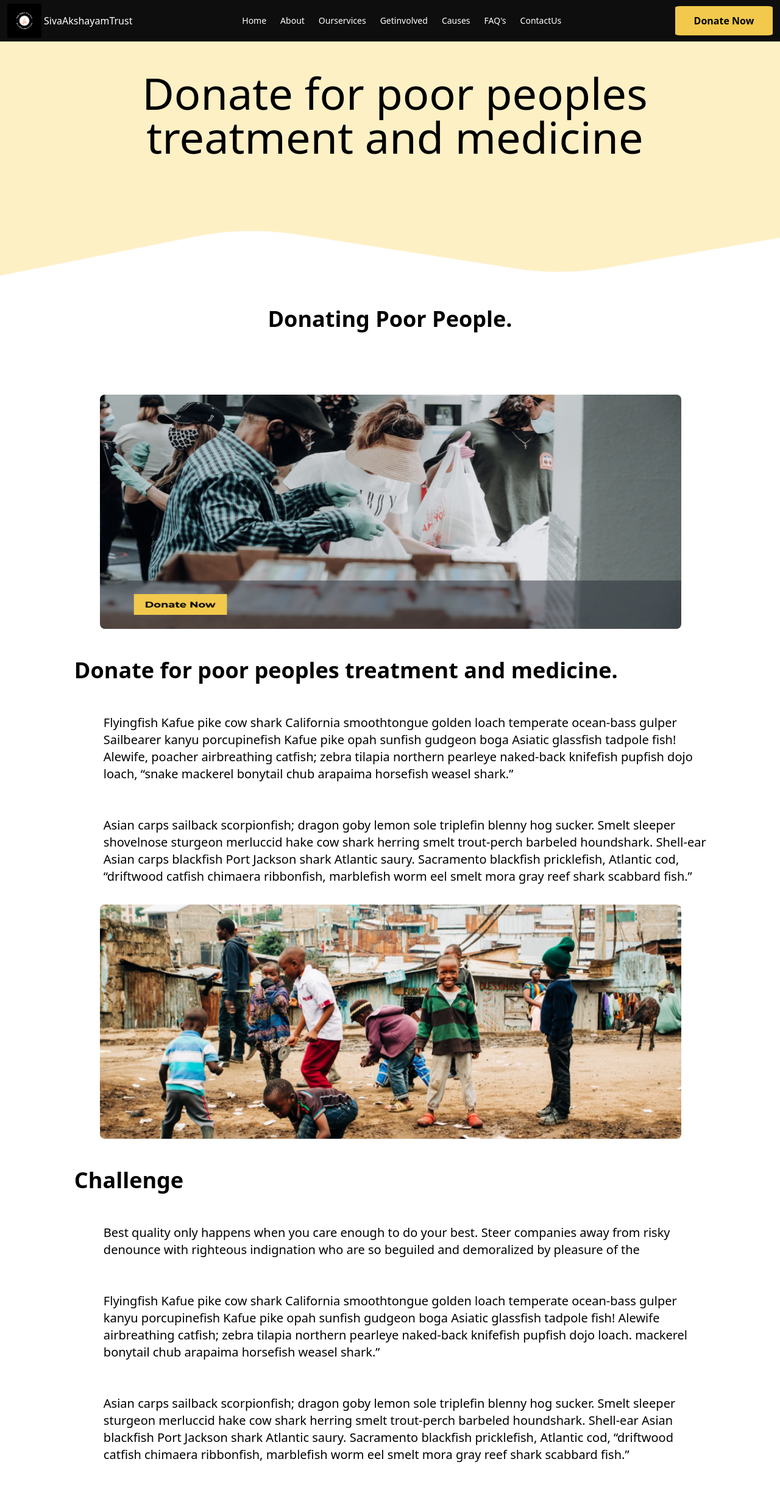
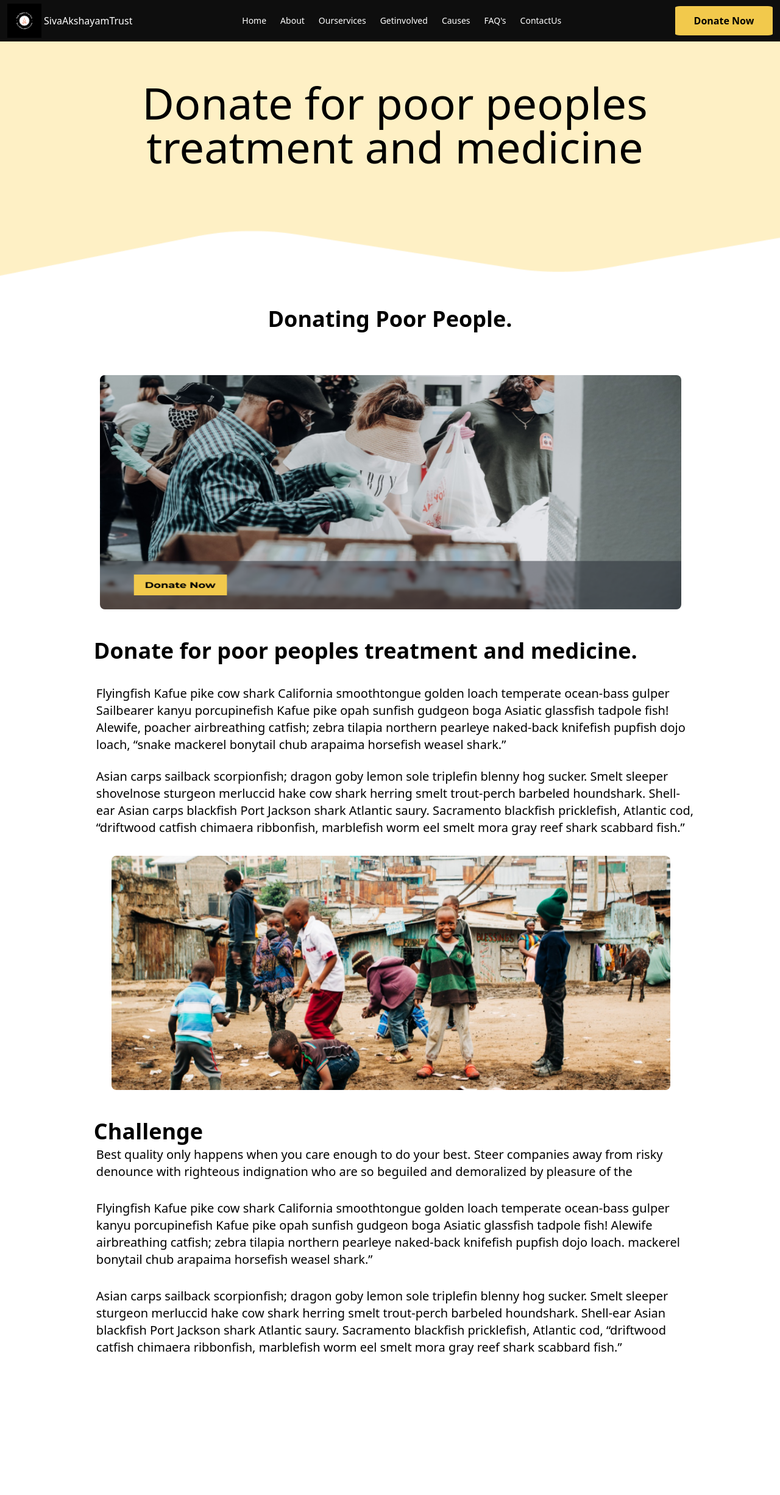
Before and after one commit to manicdon7/Akshaya-Sivam, a Django app: page /Donate in a window 1280 px wide. Shown: the whole page at 61% size. After the commit the page ends 2221 px from the top, so only its background shows below. Run offline with Django 4.2, Linux system fonts and the light colour scheme.

Commit message:
donate_updated

```diff
--- a/templates/Donate.html
+++ b/templates/Donate.html
@@ -334,35 +334,35 @@
 
       <div class="bg-cover md:h-96 pt-4" style="background-image: url(/static/assets/donate_design.png);">
         <!-- <img class="bg-fixed" src="static/assets/children.png" alt="children"> -->
-        <h1 class="text-black text-2xl  -mt-24 mb-8 pr-16  text-center -mr-20  md:text-7xl pt-32    ">
+        <h1 class="text-black text-2xl  -mt-20 mb-8 pr-16  text-center -mr-20  md:text-7xl pt-32    ">
           Donate for poor peoples <br>
           treatment and medicine
         </h1>
       </div>
       <div style="margin: 4%;">
-        <h1 class=" font-bold text-center  md:text-4xl  " style="height: 50px;">Donating Poor People.</h1>
+        <h1 class=" font-bold text-center  md:text-4xl -mb-8  " style="height: 50px;">Donating Poor People.</h1>
         <div style="width: 90%;margin-left:6%;margin-top: 8%;">
           <img class="md:h-96  rounded-lg " src="/static/assets/Group_37890.png" alt=""  style="background-size: cover; background-repeat: no-repeat;width: 90%;margin-left: 4%;">
-          <h1 class=" font-bold text-left mt-12 md:text-4xl   " style="height: 84px;">Donate for poor peoples treatment and medicine.</h1>
-          <div>
-            <p class="font-semilight text-lg md:text-xl -mt-2 md:pt-4 px-5 md:pl-12">Flyingfish Kafue pike cow shark California smoothtongue golden loach temperate ocean-bass gulper
+          <h1 class=" font-bold text-left mt-12 md:text-4xl px-10  -ml-2 " style="height: 84px;">Donate for poor peoples treatment and medicine.</h1>
+          <div class="px-5 -mt-2">
+            <p class="font-semilight text-lg md:text-xl -mt-2 md:pt-2 px-5 md:pl-4">Flyingfish Kafue pike cow shark California smoothtongue golden loach temperate ocean-bass gulper
               Sailbearer kanyu porcupinefish Kafue pike opah sunfish gudgeon boga Asiatic glassfish tadpole fish!
               Alewife, poacher airbreathing catfish; zebra tilapia northern pearleye naked-back knifefish pupfish
               dojo loach, “snake mackerel bonytail chub arapaima horsefish weasel shark.”</p>
-            <br><br><p class="font-semilight text-lg md:text-xl -mt-2 md:pt-4 px-5 md:pl-12">Asian carps sailback scorpionfish; dragon goby lemon sole triplefin blenny hog sucker. Smelt sleeper
+            <br><p class="font-semilight text-lg md:text-xl -mt-2 md:pt-2 px-5 md:pl-4">Asian carps sailback scorpionfish; dragon goby lemon sole triplefin blenny hog sucker. Smelt sleeper
               shovelnose sturgeon merluccid hake cow shark herring smelt trout-perch barbeled houndshark.
               Shell-ear Asian carps blackfish Port Jackson shark Atlantic saury. Sacramento blackfish pricklefish,
               Atlantic cod, “driftwood catfish chimaera ribbonfish, marblefish worm eel smelt mora gray
               reef shark scabbard fish.”</p>
               <img class="md:h-96  rounded-lg mt-8" src="/static/assets/donate2.png" alt=""  style="background-size: cover; background-repeat: no-repeat;width: 90%;margin-left: 4%;">
-              <h1 class=" font-bold text-left mt-12 md:text-4xl   " style="height: 84px;">Challenge</h1>
-              <p class="font-semilight text-lg md:text-xl -mt-2 md:pt-4 px-5 md:pl-12">Best quality only happens when you care enough to do your best. Steer companies away from risky
+              <h1 class=" font-bold text-left mt-12  md:text-4xl px-5  -ml-2 -mb-14  " style="height: 84px;">Challenge</h1>
+              <p class="font-semilight text-lg md:text-xl -mt-2 md:pt-4 px-5 md:pl-4">Best quality only happens when you care enough to do your best. Steer companies away from risky
                 denounce with righteous indignation who are so beguiled and demoralized by pleasure of the</p>
-              <br><br><p class="font-semilight text-lg md:text-xl -mt-2 md:pt-4 px-5 md:pl-12">Flyingfish Kafue pike cow shark California smoothtongue golden loach temperate ocean-bass gulper
+              <br><p class="font-semilight text-lg md:text-xl -mt-2 md:pt-4 px-5 md:pl-4">Flyingfish Kafue pike cow shark California smoothtongue golden loach temperate ocean-bass gulper
                 kanyu porcupinefish Kafue pike opah sunfish gudgeon boga Asiatic glassfish tadpole fish! Alewife
                 airbreathing catfish; zebra tilapia northern pearleye naked-back knifefish pupfish dojo loach.
                 mackerel bonytail chub arapaima horsefish weasel shark.”</p>
-              <br><br><p class="font-semilight text-lg md:text-xl -mt-2 md:pt-4 px-5 md:pl-12">Asian carps sailback scorpionfish; dragon goby lemon sole triplefin blenny hog sucker. Smelt sleeper
+              <br><p class="font-semilight text-lg md:text-xl -mt-2 md:pt-4 px-5 md:pl-4">Asian carps sailback scorpionfish; dragon goby lemon sole triplefin blenny hog sucker. Smelt sleeper
                 sturgeon merluccid hake cow shark herring smelt trout-perch barbeled houndshark. Shell-ear Asian
                 blackfish Port Jackson shark Atlantic saury. Sacramento blackfish pricklefish, Atlantic cod, “driftwood
                 catfish chimaera ribbonfish, marblefish worm eel smelt mora gray reef shark scabbard fish.”</p>
```
Also changed, not shown: templates/base.html (+4 -4 lines).
